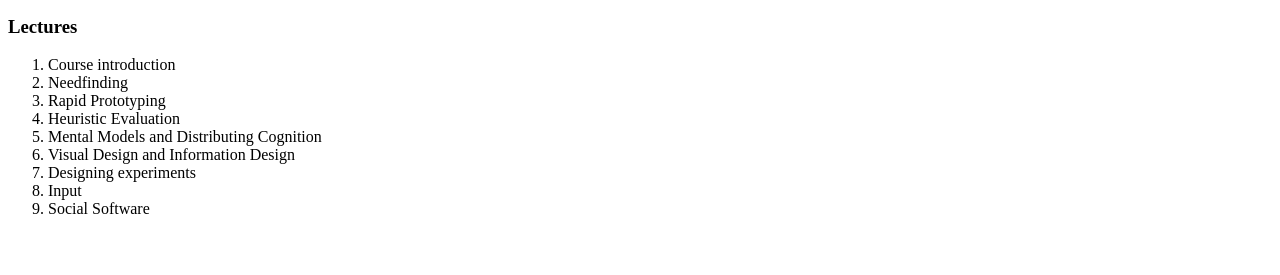
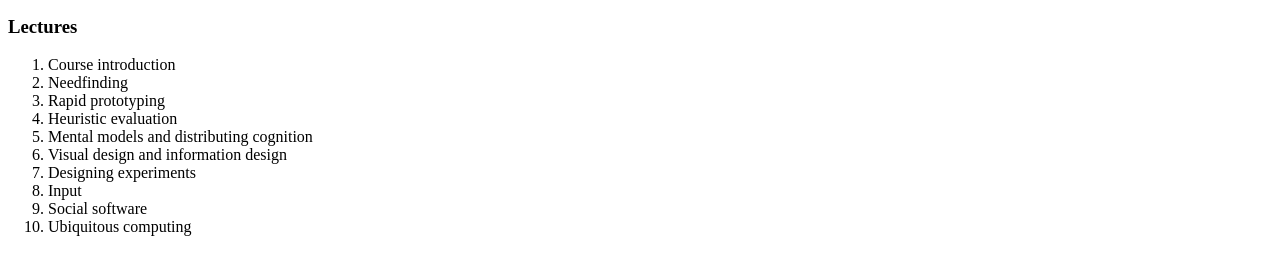
Before and after one commit to IntroHCI/lab1, a website: page static/index.html in a window 1280 px wide. Shown: the part 119-394 px from the top of the page. Drawn offline with Linux system fonts and the light colour scheme.

Commit message:
Added a new class topic

```diff
--- a/static/index.html
+++ b/static/index.html
@@ -15,13 +15,14 @@
 	<ol>
 		<li>Course introduction</li>
 		<li>Needfinding</li>
-		<li>Rapid Prototyping</li>
-		<li>Heuristic Evaluation</li>
-		<li>Mental Models and Distributing Cognition</li>
-		<li>Visual Design and Information Design</li>
+		<li>Rapid prototyping</li>
+		<li>Heuristic evaluation</li>
+		<li>Mental models and distributing cognition</li>
+		<li>Visual design and information design</li>
 		<li>Designing experiments</li>
 		<li>Input</li>
-		<li>Social Software</li>
+		<li>Social software</li>
+		<li>Ubiquitous computing</li>
 	</ol>
 </body>
 </html>
```
